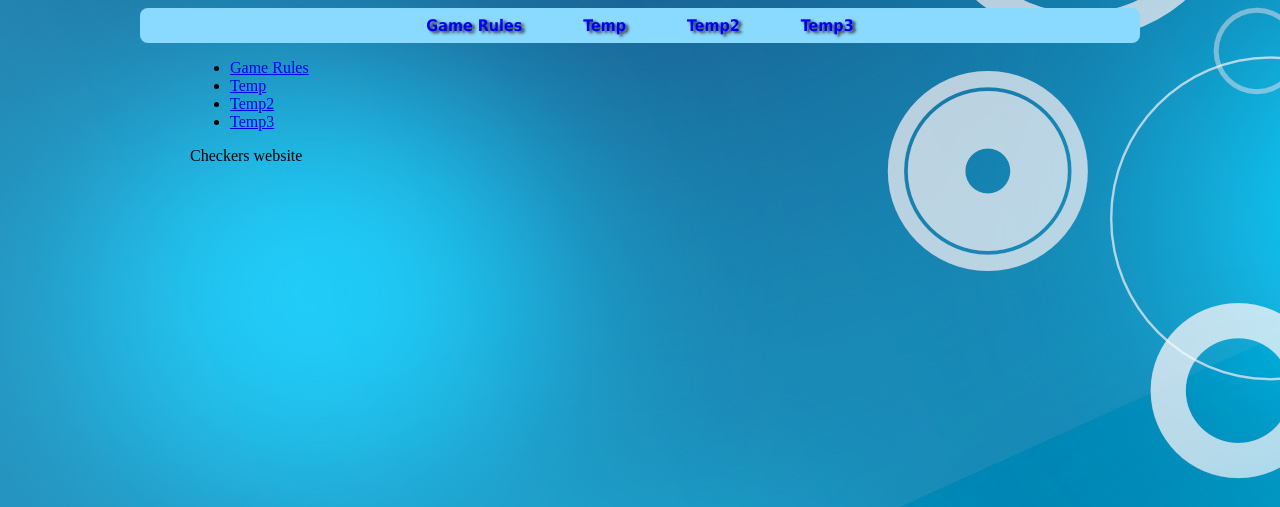
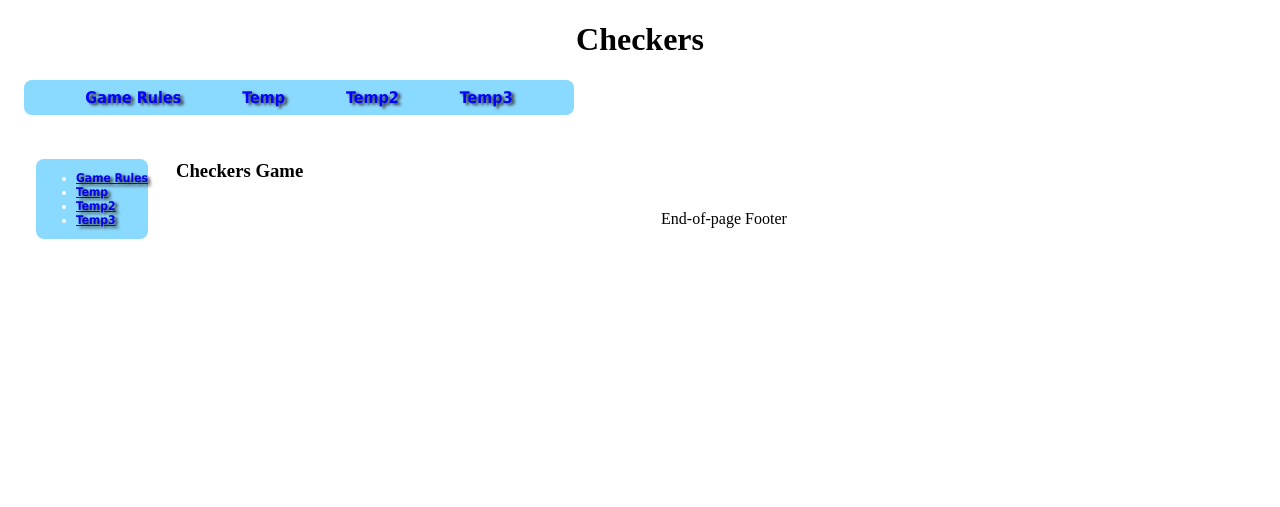
Before and after one commit to harley1011/Checkers-Website, a PHP site: page / in a window 1280 px wide. Shown: the top 507 px of the page. Run offline with PHP 8.4, Linux system fonts and the light colour scheme.

Commit message:
styling fixes

```diff
--- a/CSS/mainstyle.css
+++ b/CSS/mainstyle.css
@@ -2,6 +2,7 @@
     width: 550px;
     height: 35px;
     font-size: 16px;
+    margin: 1em;
     font-family: Tahoma, Geneva, sans-serif;
     font-weight: bold;
     text-align: center;
@@ -27,7 +28,14 @@
     color: #F90;
     background-color: #FFF;
 }
-#center {
-	width: 900px;
-	margin: 0 auto;
+#leftnav {
+	background-color: #8AD9FF;
+    border-radius: 8px;
+
+    float: left;
+    font-size: 12px;
+    margin: 1em;
+    font-family: Tahoma, Geneva, sans-serif;
+    font-weight: bold;
+    text-shadow: 3px 2px 3px #333333;
 }
--- a/index.html
+++ b/index.html
@@ -1,13 +1,47 @@
 <!DOCTYPE html>
 <html>
-<head >
+<header>
 <link rel="stylesheet" type="text/css" href="CSS/mainstyle.css">
-<title>
-Checkers
-</title>
+<title>Checkers</title>
+<h1 style="text-align: center"> Checkers</h1>
+<div id ="topmenu">
+    <ul>
+        <li><a href="rules.html">Game Rules</a></li>
+        <li><a href="rules.html">Temp</a></li>
+        <li><a href="rules.html">Temp2</a></li>
+        <li><a href="rules.html">Temp3</a></li>
+    </ul>
+</div>
+</header>
+<body>
+<div style="background-color:lightblue">
+<section>
+    <nav style="float: left; padding: 1em; color:white">
+    <div id="leftnav">
+        <ul>
+            <li><a href="rules.html">Game Rules</a></li>
+            <li><a href="rules.html">Temp</a></li>
+            <li><a href="rules.html">Temp2</a></li>
+            <li><a href="rules.html">Temp3</a></li>
+        </ul>
+    </div>
+</nav>
+</section>
+<section style=" padding: 10px; background-color: white">
+<h3>Checkers Game</h3>
+</section>
+</div>
+</body>
+<footer style="border: thing solid black; text-align: center">End-of-page Footer
+</footer>
+</html>
+
+
+
+<!--<
 <div id ="topmenu" style="width:1000px; margin:0 auto;">
 <ul>
-<li><a href="rules.html">Game Rules</a></li>
+li><a href="rules.html">Game Rules</a></li>
 <li><a href="rules.html">Temp</a></li>
 <li><a href="rules.html">Temp2</a></li>
 <li><a href="rules.html">Temp3</a></li>
@@ -25,4 +59,4 @@
 <p>Checkers website</p>
 </div>
 </body>
-</html>
+</html> -->
```
